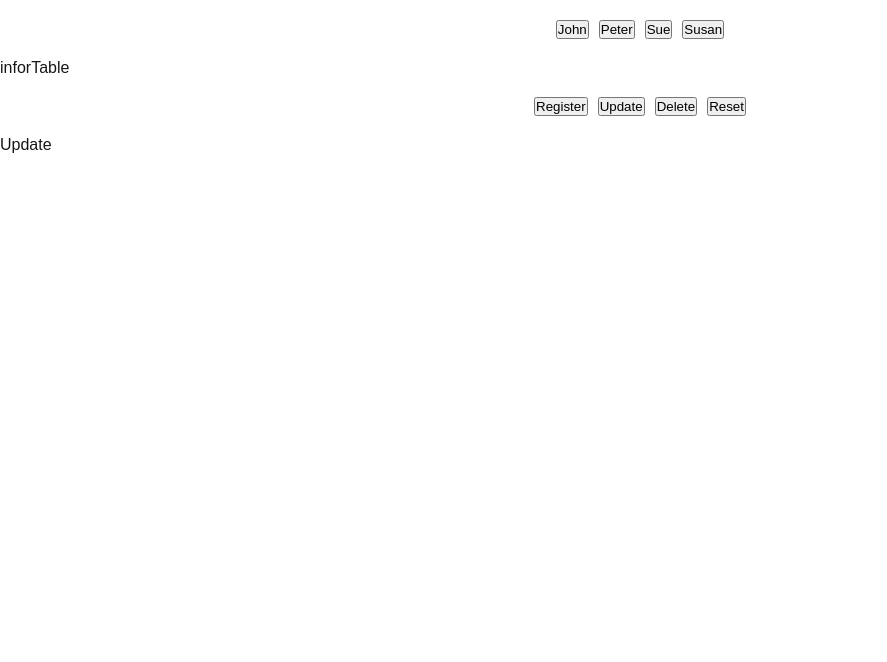
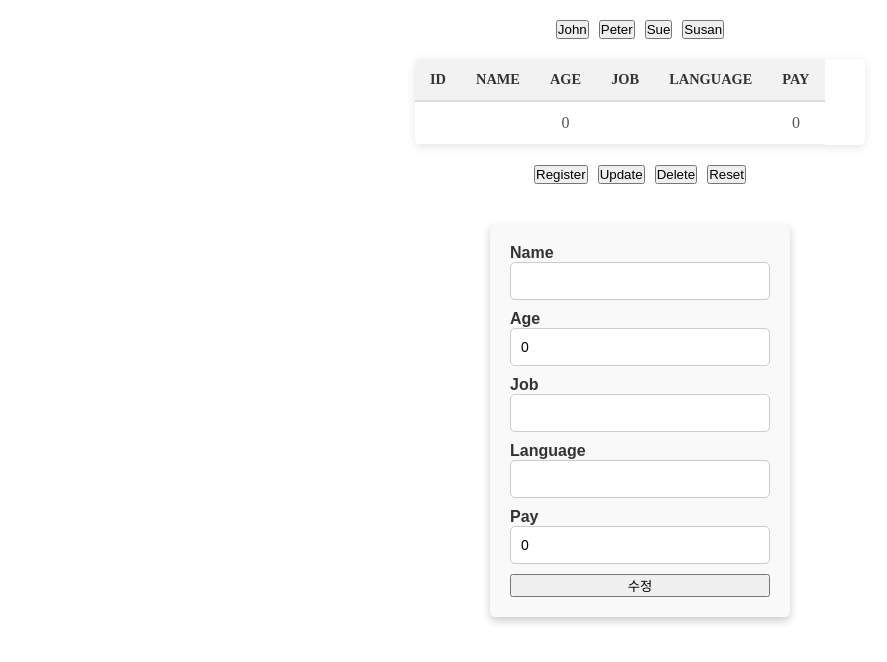
Before and after one commit to SimpleJerry/emp-frontend, a Next.js app: page / in a window 1280 px wide. Both pictures are taken after a click on the button "Update". Shown: the top 662 px of the page, without its empty margins (0-887 px from the left). Built offline with nearby package versions, Linux system fonts and the light colour scheme.

Commit message:
补充update逻辑，并且使用useEffect()修复无法通过点击切换输入栏状态的BUG

```diff
--- a/src/components/InforTable.tsx
+++ b/src/components/InforTable.tsx
@@ -1,10 +1,52 @@
 import React from 'react';
+import {useSelector} from "react-redux";
+import {RootState} from "@/redux/store";
+import styled from "styled-components";
+
+const Table = styled.div`
+    width: 450px;
+    margin: 0 auto;
+    border-collapse: collapse;
+    font-family: Arial sans-serif;
+    box-shadow: 0 2px 10px rgba(0, 0, 0, 0.1);
+    border-radius: 5px;
+    overflow: hidden;
+    table-layout: fixed;
+`
+
+const Th = styled.th`
+    background-color: #f2f2f2;
+    color: #333;
+    padding: 12px 15px;
+    text-align: center;
+    border-bottom: 2px solid #ddd;
+    font-weight: bold;
+    text-transform: uppercase;
+    font-size: 0.9em;
+`
+
+const Td = styled.td`
+    padding: 12px 15px;
+    border-bottom: 1px solid #eee;
+    text-align: center;
+    color: #555;
+`
 
 const InforTable = () => {
+    const {upInfo} = useSelector((state: RootState) => state.emp);
     return (
-        <div>
-            inforTable
-        </div>
+        <Table>
+            <thead>
+            <tr>
+                {Object.keys(upInfo).map(((prop, idx) => <Th key={idx}>{prop}</Th>))}
+            </tr>
+            </thead>
+            <tbody>
+            <tr>
+                {Object.values(upInfo).map(((value, idx) => <Td key={idx}>{value}</Td>))}
+            </tr>
+            </tbody>
+        </Table>
     );
 };
 
--- a/src/components/Register.tsx
+++ b/src/components/Register.tsx
@@ -4,6 +4,7 @@ import {Employee} from "@/redux/empSlice";
 import {useDispatch} from "react-redux";
 import {registerEmp} from "@/redux/empSlice";
 import styled from "styled-components";
+import {tempEmp} from "@/redux/empSlice";
 
 export const Form = styled.form`
     display: flex;
@@ -32,12 +33,9 @@ export const Input = styled.input`
     font-size: 14px;
 `
 
-const initialState = {
-    id: "", name: "", age: 0, job: "", language: "", pay: 0
-}
 
 const Register = () => {
-    const [empInfo, setEmpInfo] = useState<Employee>(initialState);
+    const [empInfo, setEmpInfo] = useState<Employee>(tempEmp);
     const dispatch = useDispatch();
     const handleChange = (e: ChangeEvent<HTMLInputElement>) => {
         const {name, value} = e.target;
@@ -46,7 +44,7 @@ const Register = () => {
     const handleSubmit = (e: FormEvent<HTMLFormElement>) => {
         e.preventDefault();
         dispatch(registerEmp(empInfo));
-        setEmpInfo(initialState);
+        setEmpInfo(tempEmp);
     }
     return (
         <Form onSubmit={handleSubmit}>
--- a/src/components/Update.tsx
+++ b/src/components/Update.tsx
@@ -1,10 +1,72 @@
-import React from 'react';
+import React, {ChangeEvent, FormEvent, useEffect, useState} from 'react';
+import {Form, Input, Label} from "@/components/Register";
+import {useDispatch, useSelector} from "react-redux";
+import {Employee, tempEmp, updateEmp} from "@/redux/empSlice";
+import {RootState} from "@/redux/store";
 
 const Update = () => {
+    const {upInfo} = useSelector((state: RootState) => state.emp);
+    const [empInfo, setEmpInfo] = useState<Employee>(upInfo);
+    const dispatch = useDispatch();
+
+    useEffect(() => {
+        setEmpInfo(upInfo);
+    }, [upInfo]);
+
+    const handleChange = (e: ChangeEvent<HTMLInputElement>) => {
+        console.log(e.target.value);
+        const {name, value} = e.target;
+        setEmpInfo(prev => ({...prev, [name]: value}));
+    }
+    const handleSubmit = (e: FormEvent<HTMLFormElement>) => {
+        e.preventDefault();
+        dispatch(updateEmp(empInfo));
+        setEmpInfo(tempEmp);
+    }
     return (
-        <div>
-            Update
-        </div>
+        <Form onSubmit={handleSubmit}>
+            <Label>Name
+                <Input
+                    type="text"
+                    name="name"
+                    value={empInfo.name}
+                    onChange={handleChange}
+                />
+            </Label>
+            <Label>Age
+                <Input
+                    type="number"
+                    name="age"
+                    value={empInfo.age}
+                    onChange={handleChange}
+                />
+            </Label>
+            <Label>Job
+                <Input
+                    type="text"
+                    name="job"
+                    value={empInfo.job}
+                    onChange={handleChange}
+                />
+            </Label>
+            <Label>Language
+                <Input
+                    type="text"
+                    name="language"
+                    value={empInfo.language}
+                    onChange={handleChange}
+                />
+            </Label>
+            <Label>Pay
+                <Input
+                    type="number"
+                    name="pay"
+                    value={empInfo.pay}
+                    onChange={handleChange}
+                />
+            </Label>
+            <button type="submit">수정</button>
+        </Form>
     );
 };
 
--- a/src/redux/empSlice.ts
+++ b/src/redux/empSlice.ts
@@ -9,6 +9,10 @@ export interface Employee {
     pay: number;
 }
 
+
+export const tempEmp: Employee = {
+    id: "", name: "", age: 0, job: "", language: "", pay: 0
+}
 const initialData: Employee[] = [
     {id: "1", name: 'John', age: 35, job: "frontend", language: "react", pay: 1},
     {id: "2", name: 'Peter', age: 35, job: "backend", language: "python", pay: 1},
@@ -32,7 +36,7 @@ export const modes: ModeItems[] = [
 interface EmpState {
     mode: Mode,
     selectedId: string,
-    upInfo: Employee | null,
+    upInfo: Employee,
     infos: Employee[],
     error: string | null,
     loading: boolean,
@@ -41,7 +45,7 @@ interface EmpState {
 const initialState: EmpState = {
     mode: "",
     selectedId: "",
-    upInfo: null,
+    upInfo: tempEmp,
     infos: initialData,
     error: null,
     loading: false,
@@ -52,8 +56,9 @@ const empSlice = createSlice({
     initialState,
     reducers: {
         selectId(state: EmpState, action: PayloadAction<string>) {
-            console.log("selectId", action.payload)
-            state.selectedId = action.payload;
+            // console.log("selectId：", action.payload)
+            state.selectedId = action.payload
+            state.upInfo = state.infos.filter(info => info.id === action.payload)[0]
         },
         registerEmp(state: EmpState, action: PayloadAction<Employee>) {
             const nextId = state.infos.length ?
@@ -62,12 +67,32 @@ const empSlice = createSlice({
                 ...state.infos,
                 {...action.payload, id: String(nextId)},
             ];
+            state.upInfo = {...action.payload, id: String(nextId)};
         },
         changeMode(state: EmpState, action: PayloadAction<Mode>) {
+            if (action.payload === "delete") {
+                state.infos = state.infos.filter(info => info.id !== state.selectedId);
+                state.upInfo = tempEmp;
+            }
             state.mode = action.payload;
+        },
+        updateEmp(state: EmpState, action: PayloadAction<Employee>) {
+            state.infos = state.infos.map(info =>
+                (
+                    info.id === state.selectedId ?
+                        {...action.payload, id: String(info.id)}
+                        : info
+                )
+            )
+        },
+        deleteEmp(state: EmpState, action: PayloadAction<Employee>) {
+            state.infos = state.infos.map(info =>
+                info.id === state.selectedId ?
+                    {...action.payload, id: String(info.id)}
+                    : info)
         }
     }
 })
 
-export const {selectId, registerEmp, changeMode} = empSlice.actions;
+export const {selectId, registerEmp, changeMode, updateEmp} = empSlice.actions;
 export default empSlice.reducer;
```
